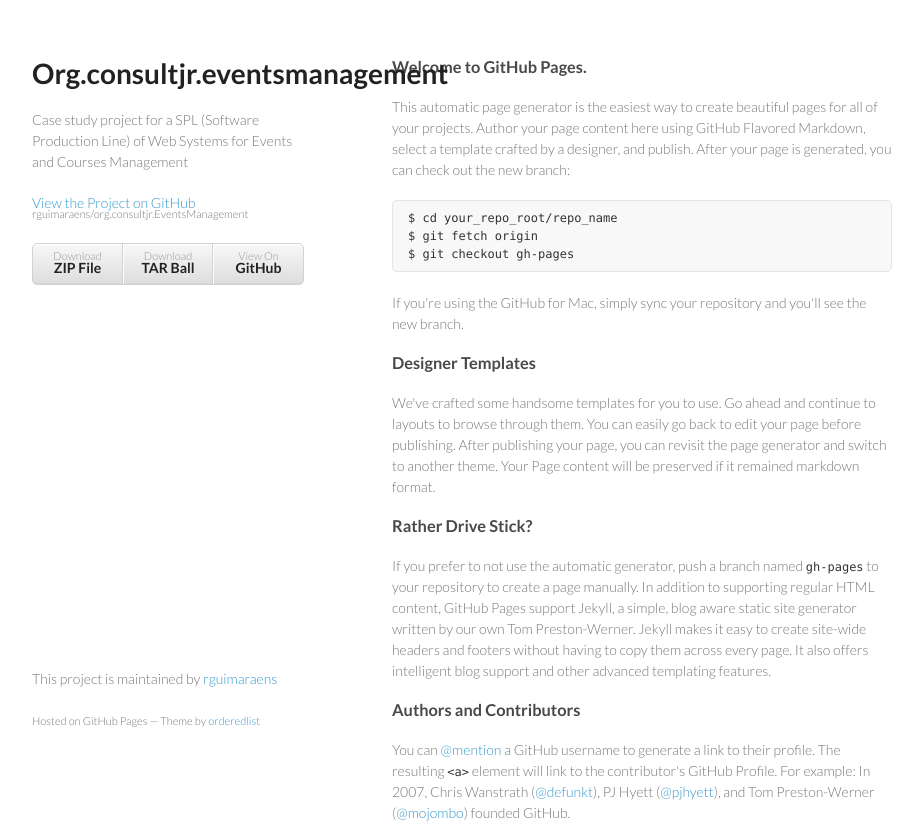
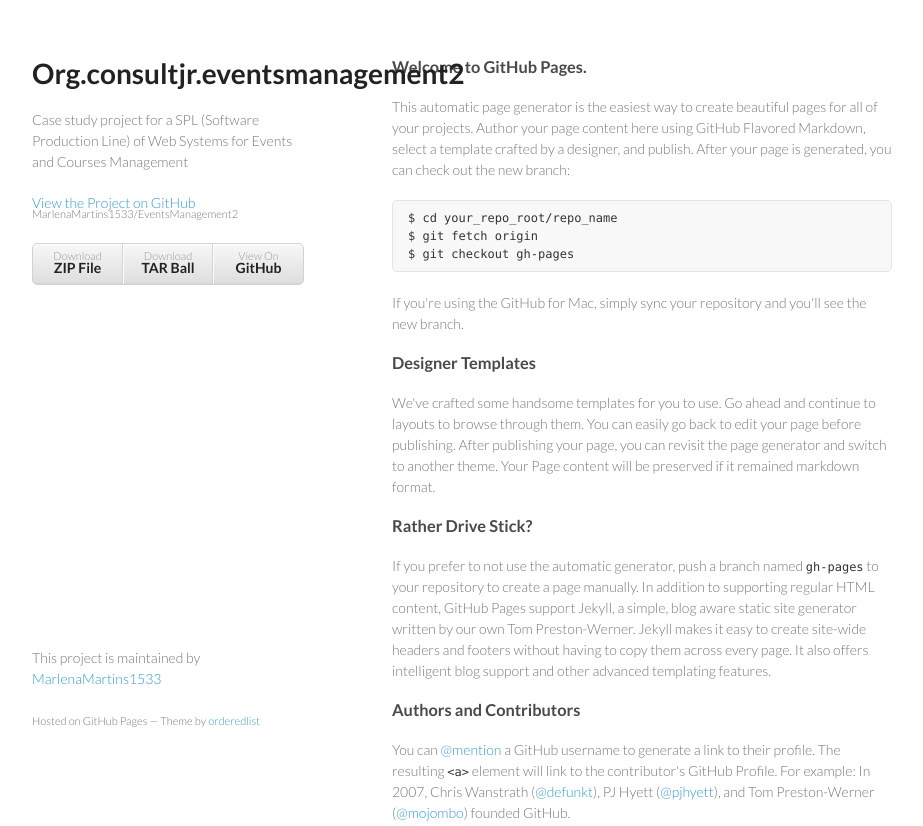
Before and after one commit to MarlenaMartins1533/EventsManagement2, a plain HTML site: page index.html in a window 1280 px wide. Shown: the top 826 px of the page, without its empty margins (178-1101 px from the left). Drawn offline with Linux system fonts and the light colour scheme; files that its build step writes are made by us from their sources; files whose address does not match are found by name.

Commit message:
Update index.html

```diff
--- a/index.html
+++ b/index.html
@@ -3,7 +3,7 @@
   <head>
     <meta charset="utf-8">
     <meta http-equiv="X-UA-Compatible" content="chrome=1">
-    <title>Org.consultjr.eventsmanagement by rguimaraens</title>
+    <title>Eventsmanagement by rguimaraens</title>
     <link rel="stylesheet" href="stylesheets/styles.css">
     <link rel="stylesheet" href="stylesheets/pygment_trac.css">
     <meta name="viewport" content="width=device-width, initial-scale=1, user-scalable=no">
@@ -14,13 +14,13 @@
   <body>
     <div class="wrapper">
       <header>
-        <h1>Org.consultjr.eventsmanagement</h1>
+        <h1>Org.consultjr.eventsmanagement2</h1>
         <p>Case study project for a SPL (Software Production Line) of Web Systems for Events and Courses Management</p>
-        <p class="view"><a href="https://github.com/rguimaraens/org.consultjr.EventsManagement">View the Project on GitHub <small>rguimaraens/org.consultjr.EventsManagement</small></a></p>
+        <p class="view"><a href="https://github.com/MarlenaMartins1533/EventsManagement2">View the Project on GitHub <small>MarlenaMartins1533/EventsManagement2</small></a></p>
         <ul>
-          <li><a href="https://github.com/rguimaraens/org.consultjr.EventsManagement/zipball/master">Download <strong>ZIP File</strong></a></li>
-          <li><a href="https://github.com/rguimaraens/org.consultjr.EventsManagement/tarball/master">Download <strong>TAR Ball</strong></a></li>
-          <li><a href="https://github.com/rguimaraens/org.consultjr.EventsManagement">View On <strong>GitHub</strong></a></li>
+          <li><a href="https://github.com/MarlenaMartins1533/EventsManagement2/zipball/master">Download <strong>ZIP File</strong></a></li>
+          <li><a href="https://github.com/MarlenaMartins1533/EventsManagement2/tarball/master">Download <strong>TAR Ball</strong></a></li>
+          <li><a href="https://github.com/MarlenaMartins1533/EventsManagement2">View On <strong>GitHub</strong></a></li>
         </ul>
       </header>
       <section>
@@ -46,7 +46,7 @@
 <p>Having trouble with Pages? Check out the documentation at <a href="https://help.github.com/pages">https://help.github.com/pages</a> or contact <a href="mailto:support@github.com">support@github.com</a> and we’ll help you sort it out.</p>
       </section>
       <footer>
-        <p>This project is maintained by <a href="https://github.com/rguimaraens">rguimaraens</a></p>
+        <p>This project is maintained by <a href="https://github.com/MarlenaMartins1533">MarlenaMartins1533</a></p>
         <p><small>Hosted on GitHub Pages &mdash; Theme by <a href="https://github.com/orderedlist">orderedlist</a></small></p>
       </footer>
     </div>
```
